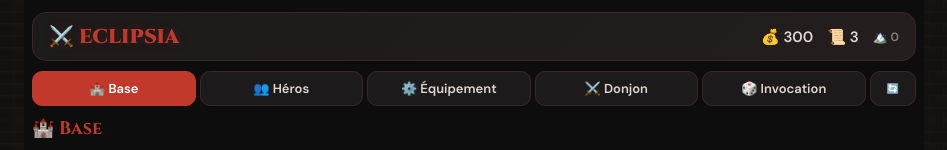
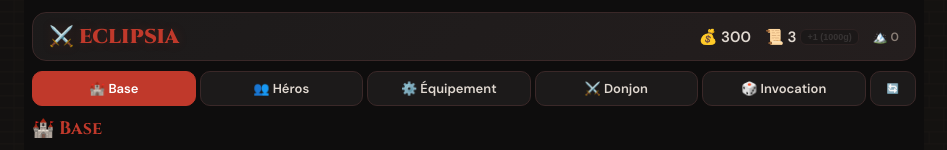
Before and after one commit to py2mzy6wmj-ai/eclipsia, a React (Vite) app: page / in a window 1280 px wide. Shown: the top 150 px of the page, without its empty margins (166-1113 px from the left). Built offline with nearby package versions, Linux system fonts and the light colour scheme.

Commit message:
Add files via upload

```diff
--- a/src/App.jsx
+++ b/src/App.jsx
@@ -183,6 +183,7 @@ export default function Game(){
   var _hl=useState(null);var hl=_hl[0],setHl=_hl[1];
   var _slv=useState(false);var slv=_slv[0],setSlv=_slv[1];
   var _hs=useState(null);var hs=_hs[0],setHs=_hs[1];
+  var _cp=useState({carac:true,elem:false,degats:false,equip:false,skill:false});var cp=_cp[0],setCp=_cp[1];
   var _drag=useState(null);var drag=_drag[0],setDrag=_drag[1];
   var _floats=useState([]);var floats=_floats[0],setFloats=_floats[1];
   var lr=useRef(null);
@@ -453,7 +454,6 @@ export default function Game(){
             </div>
           </div>
           {(function(){
-            var _cp=useState({carac:true,elem:false,degats:false,equip:false,skill:false});var cp=_cp[0],setCp=_cp[1];
             function togP(k){setCp(function(p){var o=Object.assign({},p);o[k]=!o[k];return o;});}
             function PH(props){return <div onClick={function(){togP(props.k);}} style={{display:"flex",justifyContent:"space-between",alignItems:"center",cursor:"pointer",marginBottom:props.open?8:0}}>
               <div style={{fontWeight:700,fontSize:15,color:"var(--acc)"}}>{props.label}</div>
@@ -551,7 +551,7 @@ export default function Game(){
   return(<div style={{minHeight:"100vh",background:"var(--bg)",padding:"12px 8px",maxWidth:900,margin:"0 auto"}}><style>{css}</style>
     <div style={{display:"flex",alignItems:"center",justifyContent:"space-between",padding:"10px 16px",background:"linear-gradient(135deg,#1c1a1a,#241e1e)",borderRadius:14,marginBottom:10,border:"1px solid var(--brd)"}}>
       <h1 style={{fontFamily:"Cinzel",fontSize:20,fontWeight:900,color:"var(--acc)",textShadow:"0 0 12px #c0392b30"}}>⚔️ ECLIPSIA</h1>
-      <div style={{display:"flex",gap:14,fontSize:15,fontWeight:600,alignItems:"center"}}><span>💰 {g.gold.toLocaleString()}</span><span style={{display:"flex",alignItems:"center",gap:4}}>📜 {g.scrolls||0}{g.gold>=1000&&<button onClick={function(){setG(function(p){return Object.assign({},p,{gold:p.gold-1000,scrolls:(p.scrolls||0)+1});});}} style={{fontSize:9,padding:"2px 6px",borderRadius:6,border:"1px solid var(--brd)",background:"var(--card)",color:"var(--t)",cursor:"pointer",fontWeight:700}}>+1 (1000g)</button>}</span><span style={{fontSize:12,color:"var(--td)"}}>🏔️ {g.floors}</span></div>
+      <div style={{display:"flex",gap:14,fontSize:15,fontWeight:600,alignItems:"center"}}><span>💰 {g.gold.toLocaleString()}</span><span style={{display:"flex",alignItems:"center",gap:4}}>📜 {g.scrolls||0}<button onClick={function(){if(g.gold>=1000)setG(function(p){return Object.assign({},p,{gold:p.gold-1000,scrolls:(p.scrolls||0)+1});});}} disabled={g.gold<1000} style={{fontSize:9,padding:"2px 6px",borderRadius:6,border:"1px solid var(--brd)",background:g.gold>=1000?"var(--card)":"#111",color:g.gold>=1000?"var(--t)":"#555",cursor:g.gold>=1000?"pointer":"not-allowed",fontWeight:700,opacity:g.gold>=1000?1:0.4}}>+1 (1000g)</button></span><span style={{fontSize:12,color:"var(--td)"}}>🏔️ {g.floors}</span></div>
     </div>
     <div style={{display:"flex",gap:4,marginBottom:10}}>{Object.keys(TM).map(function(k){return <button key={k} className={"b "+(tab===k?"ton":"")} onClick={function(){if(!inD||k==="donjon")setTab(k);}} style={{fontSize:13,flex:1,opacity:inD&&k!=="donjon"?.3:1}}>{TM[k]}</button>;})}
       <button className="b" onClick={reset} style={{fontSize:10,color:"var(--red)",minWidth:40}}>🔄</button>
```
